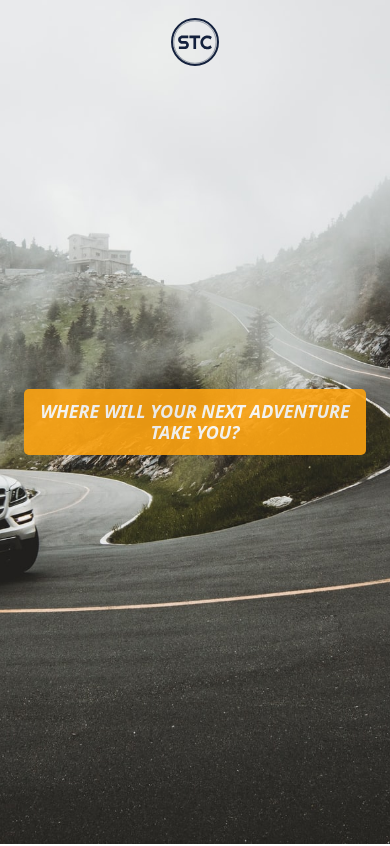
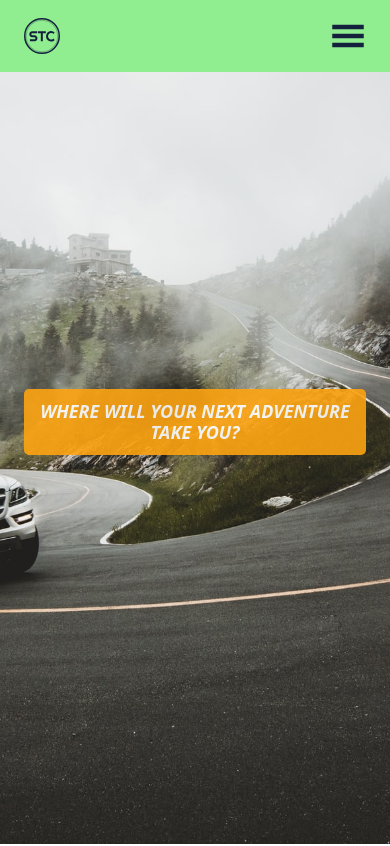
Before and after one commit to sourcethatcar/source-that-car, a Next.js app: page / in a window 390 px wide. Shown: the top 846 px of the page. Built offline with nearby package versions, Linux system fonts and the light colour scheme.

Commit message:
refactored mobile nav drawer

```diff
--- a/components/Navigation.jsx
+++ b/components/Navigation.jsx
@@ -2,6 +2,7 @@ import { useState } from "react"
 import styled from "@emotion/styled"
 import { Layout, Button } from "../components"
 import Logo from "../components/icons/Logo"
+import { GiHamburgerMenu } from "react-icons/gi"
 import { breakpoints } from "../styles"
 import PropTypes from "prop-types"
 
@@ -12,34 +13,31 @@ const NavigationWrapper = styled.nav`
 
   .navLayout {
     display: flex;
-    justify-content: center;
+    justify-content: space-between;
     align-items: center;
     width: 100%;
+    background-color: lightgreen;
   }
 
-  .logo {
-    display: none;
+  .logo,
+  .mobile-hamburger {
+    width: 3rem;
+    height: 3rem;
+  }
+
+  .mobile-hamburger {
+    border: none;
+    background-color: transparent;
+    cursor: pointer;
+    svg {
+      fill: var(--colorBlue);
+      height: 100%;
+      width: 100%;
+    }
   }
 
   .links-container {
     display: none;
-  }
-
-  .mobileNavButton {
-    width: 4rem;
-    height: 4rem;
-    border: none;
-    background-color: transparent;
-
-    svg {
-      width: inherit;
-      height: inherit;
-    }
-    &:hover,
-    :focus {
-      cursor: pointer;
-      outline: none;
-    }
   }
 
   @media only screen and (min-width: ${breakpoints.tablet}) {
@@ -47,14 +45,8 @@ const NavigationWrapper = styled.nav`
       justify-content: space-between;
     }
 
-    .mobileNavButton {
+    .mobile-hamburger {
       display: none;
-    }
-
-    .logo {
-      display: block;
-      width: 3rem;
-      height: 3rem;
     }
 
     .links-container {
@@ -89,8 +81,8 @@ const NavigationWrapper = styled.nav`
     }
   }
 `
-const NavigationMobileWrapper = styled.nav`
-  position: absolute;
+const MobileDrawerWrapper = styled.nav`
+  position: fixed;
   top: 0;
   bottom: 0;
   left: ${({ clicked }) => (clicked ? "0" : "-100%")};
@@ -98,75 +90,69 @@ const NavigationMobileWrapper = styled.nav`
   z-index: 100;
   width: 100%;
   background-color: var(--colorBlue);
-  transition: all 1s ease;
+  transition: left 0.5s ease-in;
   color: var(--colorWhite);
-  display: grid;
-  grid-template-rows: 10vh 90vh;
-  overflow: hidden;
 
-  .inactive {
-    left: -100%;
+  .mobile-drawer-layout {
+    height: 100%;
   }
 
-  .active {
-    left: 0;
+  .navLayout {
+    display: flex;
+    justify-content: space-between;
+    align-items: center;
+    width: 100%;
   }
 
-  .close-button-container {
-    padding: 1.5rem 1.5rem;
-    display: flex;
-    justify-content: center;
-    align-items: center;
+  .logo,
+  .mobile-hamburger {
+    width: 3rem;
+    height: 3rem;
   }
 
-  .fixed {
-    position: fixed;
-  }
-
-  .mobileNavButton {
-    width: 4rem;
-    height: 4rem;
+  .mobile-hamburger {
     border: none;
     background-color: transparent;
-
+    cursor: pointer;
     svg {
-      width: inherit;
-      height: inherit;
-    }
-    &:hover,
-    :focus {
-      cursor: pointer;
-      outline: none;
+      fill: var(--colorWhite);
+      height: 100%;
+      width: 100%;
     }
   }
 
-  .mobile-links-container {
+  .mobile-drawer-links-container {
+    height: 100%;
     display: flex;
     flex-direction: column;
     align-items: center;
     justify-content: center;
 
     ul {
-      height: 80%;
+      height: 100%;
       display: flex;
       flex-direction: column;
       align-items: center;
-      justify-content: flex-start;
+      justify-content: center;
 
       li {
         padding: 3rem 0;
       }
     }
   }
-  @media only screen and (min-width: ${breakpoints.tablet}) {
-    .mobileNavButton {
-      display: none;
+
+  .contactButton {
+    color: var(--colorWhite);
+    h1 {
+      border-radius: 5px;
+      background-color: var(--colorBlue);
+      padding: 0.75rem 1.2rem;
+      border: 1px solid var(--colorWhite);
     }
   }
 `
 
-export const Navigation = () => {
-  const [clicked, setClicked] = useState(false)
+export const Navigation = ({ setClicked, clicked }) => {
   const toggleMenu = () => setClicked(!clicked)
   const closeMenu = () => setClicked(false)
 
@@ -198,29 +184,28 @@ export const Navigation = () => {
               </li>
             </ul>
           </div>
-          <button className="mobileNavButton" onClick={toggleMenu}>
-            <Logo className="mobileLogo" />
+          <button className="mobile-hamburger" onClick={toggleMenu}>
+            <GiHamburgerMenu />
           </button>
         </Layout>
       </NavigationWrapper>
-      {clicked && <NavigationMobile clicked={clicked} closeMenu={closeMenu} />}
+      <MobileDrawer clicked={clicked} closeMenu={closeMenu} />
     </>
   )
 }
 
-const NavigationMobile = ({ clicked, closeMenu }) => {
+const MobileDrawer = ({ clicked, closeMenu }) => {
   return (
-    <NavigationMobileWrapper id="navigation-mobile" clicked={clicked}>
-      <div className="close-button-container">
-        <div className="fixed">
-          <button className="mobileNavButton" onClick={closeMenu}>
-            <Logo className="mobileLogo" inverted />
+    <MobileDrawerWrapper id="mobile-drawer" clicked={clicked}>
+      <Layout className="mobile-drawer-layout">
+        <div className="navLayout">
+          <Logo className="logo" inverted />
+          <button className="mobile-hamburger" onClick={closeMenu}>
+            <GiHamburgerMenu />
           </button>
         </div>
-      </div>
-      <div className="mobile-links-container">
-        <div className="fixed">
-          <ul className="mobile-links">
+        <div className="mobile-drawer-links-container">
+          <ul className="mobile-drawer-links">
             <li>
               <a href="#services" onClick={closeMenu}>
                 <h1>Our Service</h1>
@@ -238,12 +223,12 @@ const NavigationMobile = ({ clicked, closeMenu }) => {
             </li>
           </ul>
         </div>
-      </div>
-    </NavigationMobileWrapper>
+      </Layout>
+    </MobileDrawerWrapper>
   )
 }
 
-NavigationMobile.propTypes = {
+MobileDrawer.propTypes = {
   clicked: PropTypes.bool.isRequired,
   closeMenu: PropTypes.func.isRequired,
 }
--- a/pages/_app.jsx
+++ b/pages/_app.jsx
@@ -1,15 +1,12 @@
 import PropTypes from "prop-types"
-import { Global } from "@emotion/react"
-import { globalStyles } from "../styles"
 import { Header } from "../components"
 
 const MyApp = ({ Component, pageProps }) => {
   return (
-    <>
+    <div>
       <Header />
-      <Global styles={globalStyles} />
       <Component {...pageProps} />
-    </>
+    </div>
   )
 }
 
--- a/pages/index.jsx
+++ b/pages/index.jsx
@@ -1,3 +1,4 @@
+import { useState } from "react"
 import {
   Hero,
   Services,
@@ -6,11 +7,16 @@ import {
   Footer,
   Navigation,
 } from "../components"
+import { Global } from "@emotion/react"
+import { globalStyles } from "../styles"
 
 const Home = () => {
+  const [clicked, setClicked] = useState(false)
+
   return (
     <div>
-      <Navigation />
+      <Global styles={globalStyles(clicked)} />
+      <Navigation setClicked={setClicked} clicked={clicked} />
       <main>
         <Hero />
         <Services />
--- a/styles/globals.styles.js
+++ b/styles/globals.styles.js
@@ -5,7 +5,8 @@ export const breakpoints = {
   desktop: "992px",
 }
 
-export const globalStyles = css`
+export const globalStyles = (mobileDrawerOpen) =>
+  css`
     :root {
       --colorBlue: #14213d;
       --colorWhite: #ffffff;
@@ -21,6 +22,7 @@ export const globalStyles = css`
       margin: 0;
       font-size: 12px;
       font-family: "Roboto", sans-serif;
+      overflow: ${mobileDrawerOpen ? "hidden" : "scroll"};
     }
 
     a {
@@ -55,3 +57,54 @@ export const globalStyles = css`
       }
     }
   `
+
+// export const globalStyles = css`
+//   :root {
+//     --colorBlue: #14213d;
+//     --colorWhite: #ffffff;
+//     --colorGrey: #e5e5e5;
+//     --colorYellow: #fca311;
+//   }
+//   html {
+//     background-color: var(--colorGrey);
+//   }
+//   html,
+//   body {
+//     padding: 0;
+//     margin: 0;
+//     font-size: 12px;
+//     font-family: "Roboto", sans-serif;
+//   }
+
+//   a {
+//     color: inherit;
+//     text-decoration: none;
+//   }
+
+//   * {
+//     box-sizing: border-box;
+//     margin: 0;
+//     padding: 0;
+//   }
+
+//   h1 {
+//     font-size: 1.5rem;
+//   }
+//   ul {
+//     list-style-type: none;
+//   }
+
+//   @media only screen and (min-width: ${breakpoints.tablet}) {
+//     html,
+//     body {
+//       font-size: 14px;
+//     }
+//   }
+
+//   @media only screen and (min-width: ${breakpoints.desktop}) {
+//     html,
+//     body {
+//       font-size: 16px;
+//     }
+//   }
+// `
```
Lines whose indentation alone changed are shown as unchanged.
